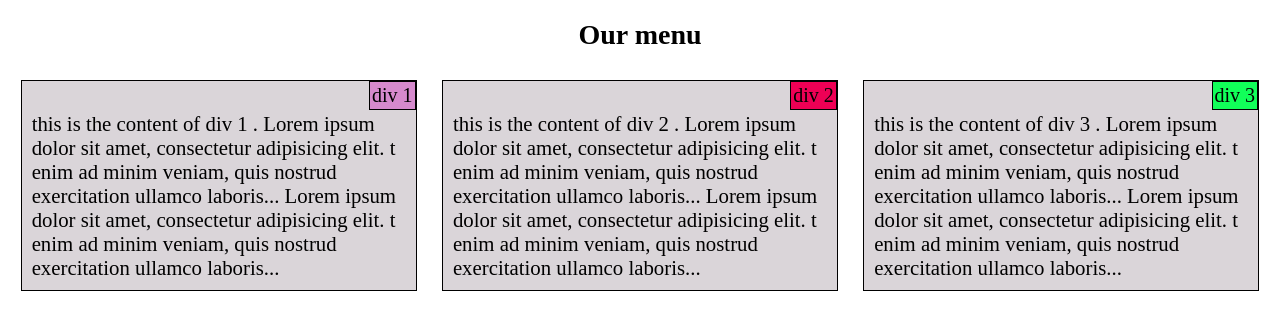
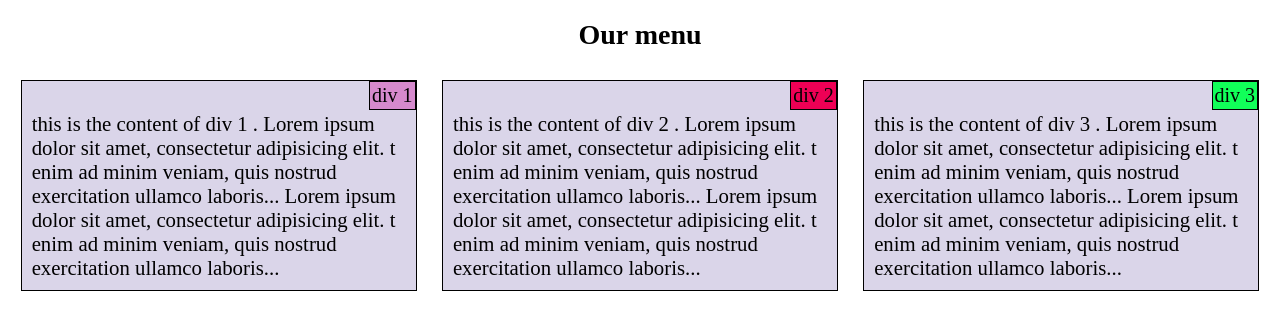
Before and after one commit to nikhiltech/mod2_solution, a plain HTML site: page index.html in a window 1280 px wide. Drawn offline with Linux system fonts and the light colour scheme.

Commit message:
second commit

```diff
--- a/css/style.css
+++ b/css/style.css
@@ -8,7 +8,7 @@ h1{
 }
 
 .divclass{
-	background-color: #dad5d9;
+	background-color: #dad5e9;
 	box-sizing: border-box;
 	border : 1px solid black;
 	float : left;
```
